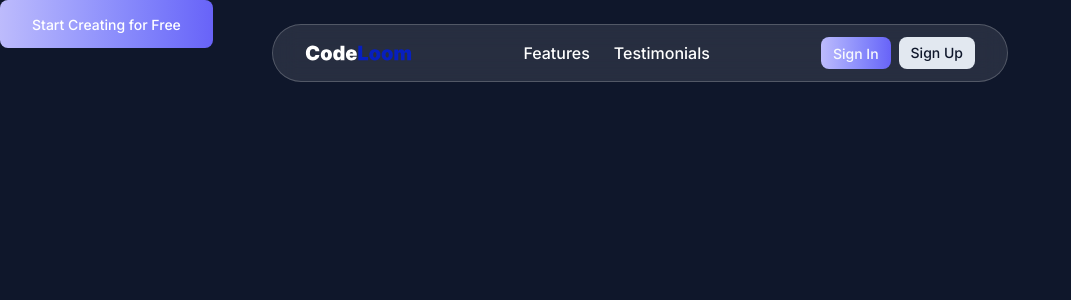
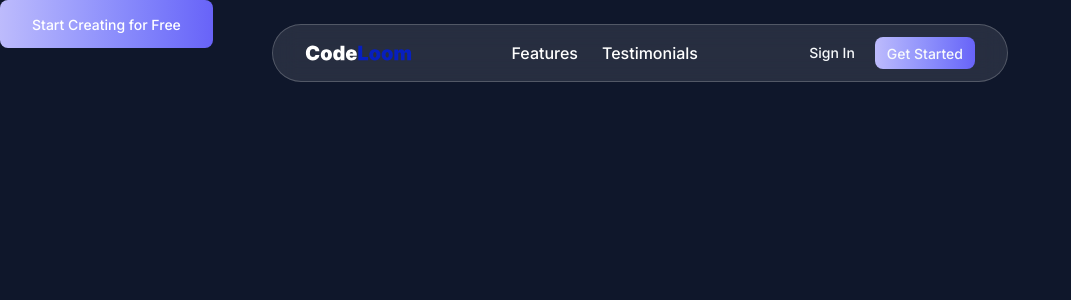
Before and after one commit to Neath3333/AI-Creator-Platform, a Next.js app: page / in a window 1280 px wide. Shown: the top 300 px of the page, without its empty margins (0-1071 px from the left). Built offline with nearby package versions, Linux system fonts and the light colour scheme; no server answers.

Commit message:
feat: add dashboard button

```diff
--- a/src/components/ui/header.tsx
+++ b/src/components/ui/header.tsx
@@ -13,6 +13,7 @@ import Link from "next/link";
 import Image from "next/image";
 import { usePathname } from "next/navigation";
 import { Button } from "@/components/ui/button";
+import { LayoutDashboard } from "lucide-react";
 
 
 const Header = () => {
@@ -47,14 +48,21 @@ const Header = () => {
                     </div>
                 )}
                 <Authenticated>
-                    <UserButton />
+                    <Link href={"/dashboard"}>
+                    <Button variant={"outline"} >
+                    <LayoutDashboard className="h-4 w-4"/>
+                    <span className="hidden md:inline ml-2">Dashboard</span>
+                </Button>
+                </Link>
+                <UserButton/>
                 </Authenticated>
+
                 <Unauthenticated>
                     <SignInButton>
-                        <Button variant={"gradient"} size="sm">Sign In</Button>
+                        <Button variant={"ghost"} size="sm">Sign In</Button>
                     </SignInButton>
                     <SignUpButton>
-                        <Button  size="sm" className="whitespace-nowrap">Sign Up</Button>
+                        <Button variant={"gradient"} size={"sm"} className="whitespace-nowrap">Get Started</Button>
                     </SignUpButton>
                 </Unauthenticated>
 
```
